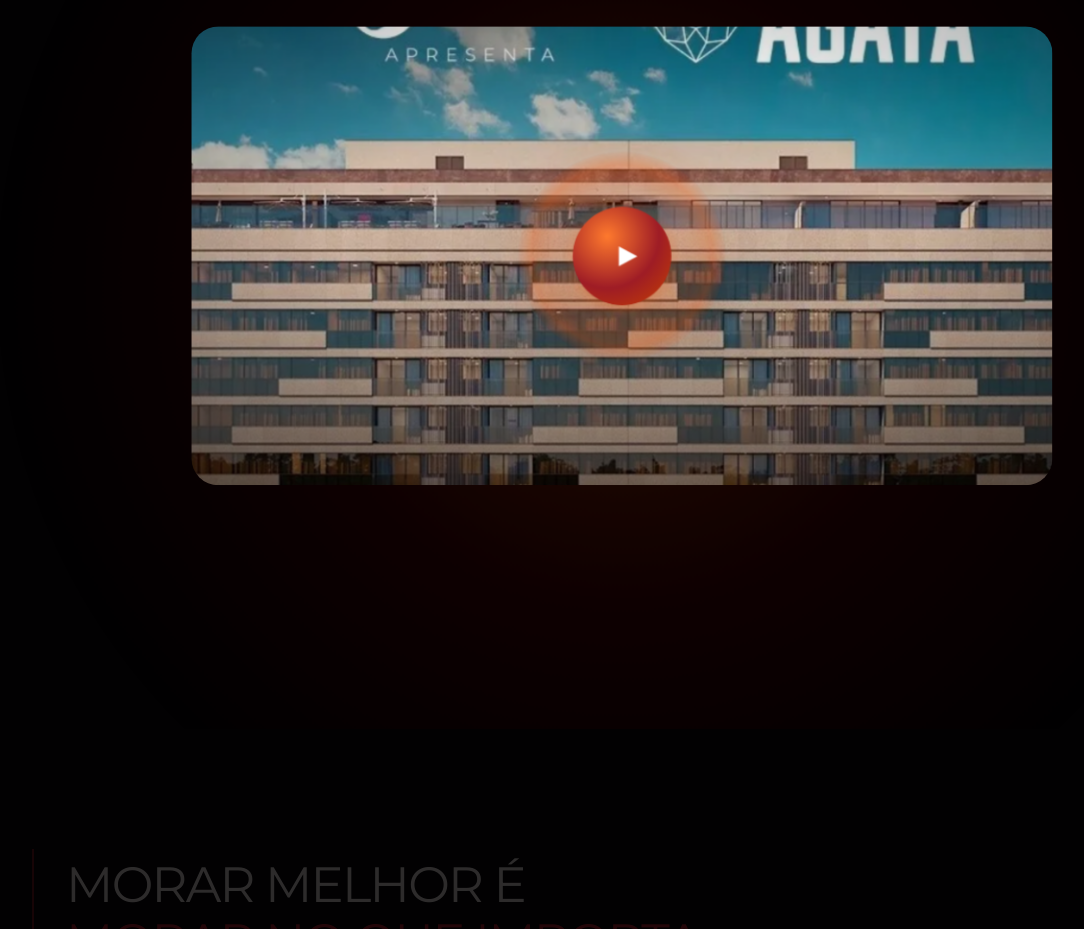
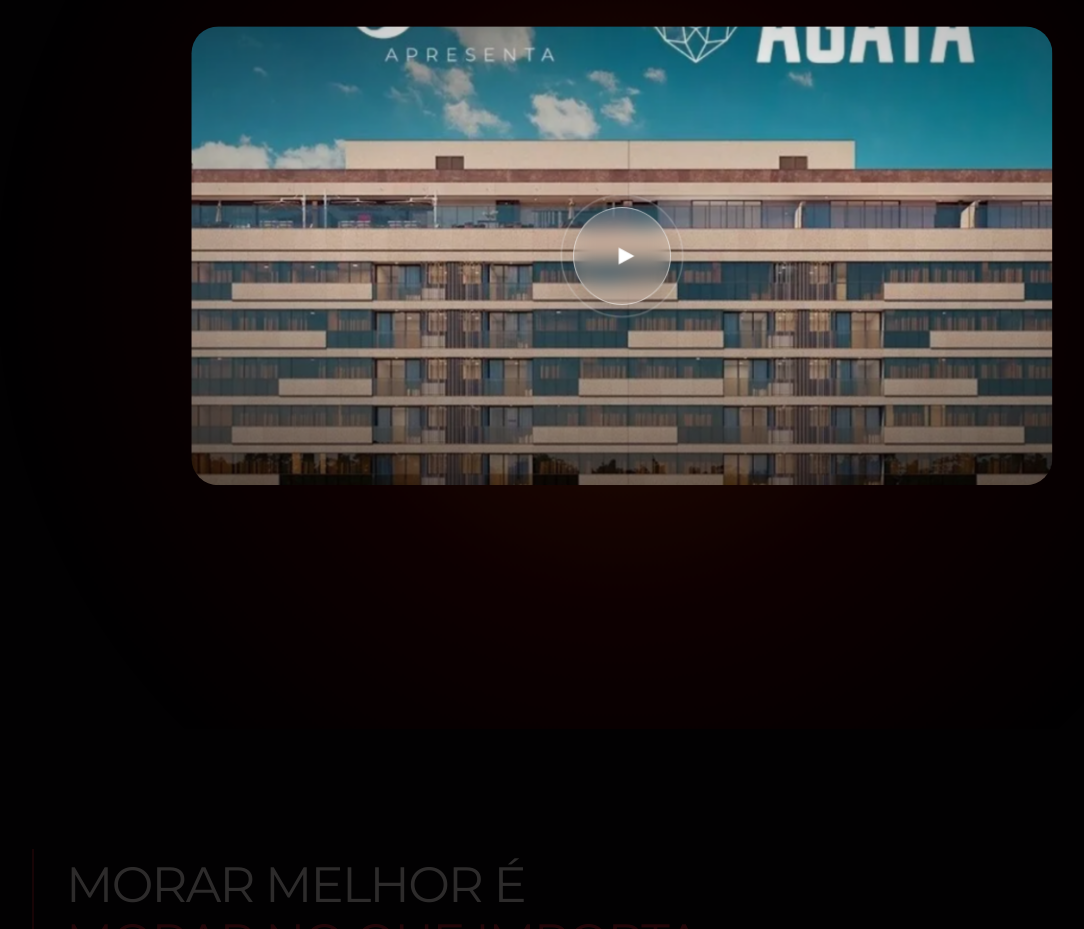
Before and after one commit to mix7producao/emplavi-agata, a plain HTML site: page index.html in a window 1280 px wide. Shown: the part 2200-3129 px from the top of the page, without its empty margins (18-1102 px from the left). Drawn offline with Linux system fonts and the light colour scheme.

Commit message:
Novo play do vídeo: vidro translúcido, borda fina e entrada suave
Co-Authored-By: Claude Opus 5.5 <noreply@anthropic.com>

```diff
--- a/assets/agata-video.css
+++ b/assets/agata-video.css
@@ -15,18 +15,15 @@
 .agata-film-poster img{width:100%;height:100%;object-fit:cover;transform-origin:center;transition:filter .6s}
 .agata-film-poster::after{content:"";position:absolute;inset:0;background:radial-gradient(ellipse at center,transparent 35%,rgba(2,1,2,.5) 100%),linear-gradient(180deg,transparent 45%,rgba(2,1,2,.6));pointer-events:none}
 .agata-film-play{position:absolute;z-index:2;left:50%;top:50%;width:clamp(78px,8vw,116px);aspect-ratio:1;margin:calc(clamp(78px,8vw,116px)/-2) 0 0 calc(clamp(78px,8vw,116px)/-2);display:grid;place-items:center;will-change:transform}
-.agata-film-play-core{position:relative;z-index:2;display:grid;place-items:center;width:100%;height:100%;border-radius:50%;background:radial-gradient(circle at 35% 30%,#ff7a2e,var(--orange) 55%,#c94200);box-shadow:0 12px 40px rgba(250,86,1,.45);animation:agataFilmBeat 2.4s ease-in-out infinite;transition:transform .45s cubic-bezier(.2,.7,.2,1)}
-.agata-film-play-core svg{width:30%;margin-left:8%;fill:#fff}
-.agata-film-ring{position:absolute;z-index:1;inset:0;border-radius:50%;background:radial-gradient(circle,rgba(250,86,1,0) 40%,rgba(250,86,1,.55) 62%,rgba(250,86,1,0) 72%);opacity:0;animation:agataFilmRing 3s cubic-bezier(.2,.6,.3,1) infinite}
-.agata-film-ring:nth-child(2){animation-delay:1s}
-.agata-film-ring:nth-child(3){animation-delay:2s}
-.agata-film-halo{position:absolute;z-index:0;left:50%;top:50%;width:260%;aspect-ratio:1;transform:translate(-50%,-50%);border-radius:50%;background:radial-gradient(circle,rgba(250,86,1,.38),rgba(250,86,1,.1) 40%,transparent 68%);animation:agataFilmHalo 2.4s ease-in-out infinite;pointer-events:none}
-.agata-film-poster:hover img,.agata-film-poster:focus-visible img{filter:brightness(1.08)}
-.agata-film-poster:hover .agata-film-play-core,.agata-film-poster:focus-visible .agata-film-play-core{transform:scale(1.1)}
+/* Play em vidro: círculo translúcido com desfoque, borda fina e ícone branco, sem brilho/volume */
+.agata-film-play-core{position:relative;z-index:2;display:grid;place-items:center;width:100%;height:100%;border-radius:50%;background:rgba(255,255,255,.14);border:1px solid rgba(255,255,255,.55);-webkit-backdrop-filter:blur(10px) saturate(1.2);backdrop-filter:blur(10px) saturate(1.2);box-shadow:0 10px 40px rgba(0,0,0,.18);transition:transform .5s cubic-bezier(.2,.7,.2,1),background-color .4s,border-color .4s}
+.agata-film-play-core svg{width:26%;margin-left:6%;fill:#fff}
+.agata-film-ring{position:absolute;z-index:1;inset:0;border-radius:50%;border:1px solid rgba(255,255,255,.45);opacity:0;animation:agataFilmRing 3.2s cubic-bezier(.2,.6,.3,1) infinite;pointer-events:none}
+.agata-film-ring:nth-child(n+3),.agata-film-halo{display:none}
+.agata-film-poster:hover img,.agata-film-poster:focus-visible img{filter:brightness(1.05)}
+.agata-film-poster:hover .agata-film-play-core,.agata-film-poster:focus-visible .agata-film-play-core{transform:scale(1.06);background:rgba(255,255,255,.24);border-color:rgba(255,255,255,.85)}
 .agata-film-poster:focus-visible{outline:2px solid var(--orange);outline-offset:-2px}
-@keyframes agataFilmRing{0%{transform:scale(.9);opacity:0}15%{opacity:1}100%{transform:scale(2.6);opacity:0}}
-@keyframes agataFilmBeat{0%,100%{transform:scale(1)}50%{transform:scale(1.06)}}
-@keyframes agataFilmHalo{0%,100%{opacity:.55;transform:translate(-50%,-50%) scale(.85)}50%{opacity:1;transform:translate(-50%,-50%) scale(1.05)}}
+@keyframes agataFilmRing{0%{transform:scale(1);opacity:0}20%{opacity:.7}100%{transform:scale(1.55);opacity:0}}
 @keyframes agataFilmBreath{0%,100%{opacity:.75;transform:translate(-50%,-50%) scale(.94)}50%{opacity:1;transform:translate(-50%,-50%) scale(1.04)}}
 @media (max-width:640px){.agata-film{padding:72px 0 88px}.agata-film-frame{border-radius:12px}.agata-film-kicker{font-size:.64rem;letter-spacing:.22em;margin-bottom:14px}.agata-film-kicker::before,.agata-film-kicker::after{width:20px}.agata-film-title{font-size:clamp(2rem,9vw,2.6rem)}}
-@media (prefers-reduced-motion:reduce){.agata-film-glow,.agata-film-play-core,.agata-film-ring,.agata-film-halo{animation:none}.agata-film-ring{display:none}}
+@media (prefers-reduced-motion:reduce){.agata-film-glow,.agata-film-ring{animation:none}.agata-film-ring{display:none}}
--- a/assets/agata-video.js
+++ b/assets/agata-video.js
@@ -5,6 +5,6 @@ const q=e=>s.querySelector(e),qa=e=>s.querySelectorAll(e),frame=q(".agata-film-f
 gsap.timeline({scrollTrigger:{trigger:s,start:"top 72%",once:!0}}).from(".agata-film-kicker",{opacity:0,y:18,duration:.8,ease:"power3.out"}).from(qa(".agata-film-line>span"),{yPercent:110,duration:1.15,stagger:.12,ease:"power4.out"},.1);
 gsap.fromTo(frame,{clipPath:"inset(14% 12% 14% 12% round 28px)",scale:.96},{clipPath:"inset(0% 0% 0% 0% round 18px)",scale:1,ease:"none",scrollTrigger:{trigger:frame,start:"top 92%",end:"top 30%",scrub:1}});
 img&&gsap.fromTo(img,{scale:1.28,yPercent:-4},{scale:1.04,yPercent:4,ease:"none",scrollTrigger:{trigger:frame,start:"top bottom",end:"bottom top",scrub:1}});
-play&&gsap.from(play,{scale:0,rotate:-90,duration:1.1,ease:"back.out(1.8)",scrollTrigger:{trigger:frame,start:"top 60%",once:!0}});
+play&&gsap.from(play,{opacity:0,scale:.85,duration:1,ease:"power2.out",scrollTrigger:{trigger:frame,start:"top 60%",once:!0}});
 gsap.fromTo(".agata-film-glow",{yPercent:-12},{yPercent:12,ease:"none",scrollTrigger:{trigger:s,start:"top bottom",end:"bottom top",scrub:1}});
 addEventListener("load",()=>ScrollTrigger.refresh())})();
--- a/index.html
+++ b/index.html
@@ -109,7 +109,7 @@
   <link rel="stylesheet" href="assets/site.0f2c3731fd.css?v=20261020d" />
 
   <link rel="stylesheet" href="assets/ajustes-rodada-01.css?v=20261020d" />
-  <link rel="stylesheet" href="assets/agata-video.css?v=20261020b" />
+  <link rel="stylesheet" href="assets/agata-video.css?v=20261020e" />
 
 
 
@@ -1088,7 +1088,7 @@
   <script defer src="assets/asset-00.308219390e.js"></script>
 
   <script defer src="assets/site.6c14e4f21e.js?v=20261020"></script>
-<script defer src="assets/agata-video.js?v=20261020"></script>
+<script defer src="assets/agata-video.js?v=20261020e"></script>
 
   <div class="mobile-fixed-cta" id="mobileFixedCta" aria-label="Ação rápida">
 
```
